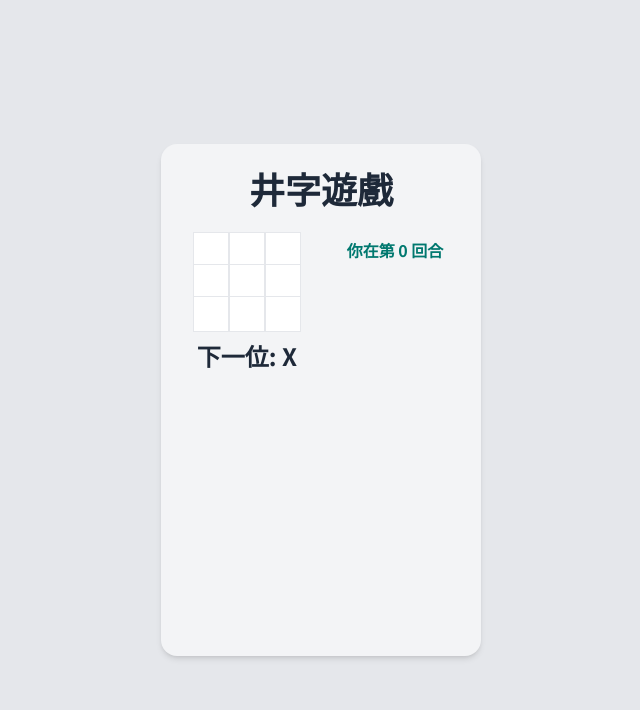
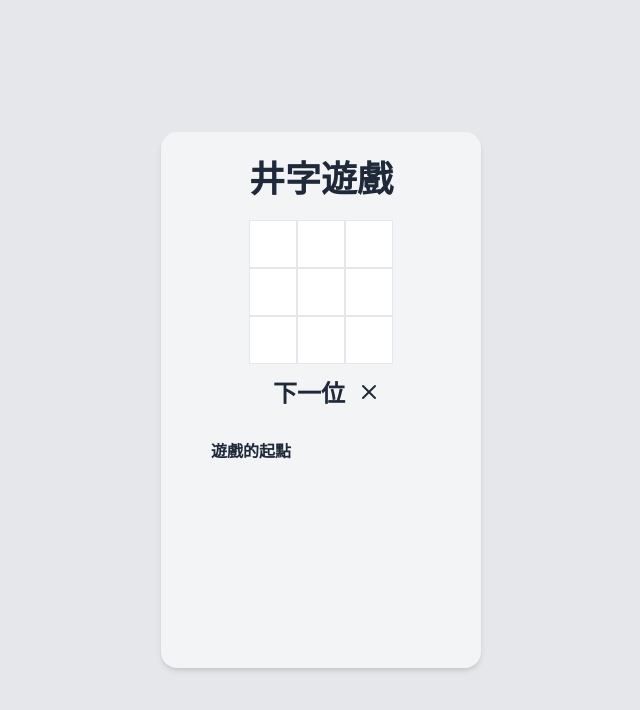
Before and after one commit to TzuHanChen/tic-tac-toe, a Next.js app: page / in a window 1280 px wide. Shown: the top 710 px of the page, without its empty margins (319-959 px from the left). Built offline with nearby package versions, Linux system fonts and the light colour scheme.

Commit message:
feat: 調整排版

```diff
--- /dev/null
+++ b/app/icons.tsx
@@ -0,0 +1,11 @@
+export function X() {
+	return (
+		<svg xmlns="http://www.w3.org/2000/svg" width="24" height="24" viewBox="0 0 24 24" fill="none" stroke="currentColor" strokeWidth="2" strokeLinecap="round" strokeLinejoin="round" className="lucide lucide-x-icon lucide-x"><path d="M18 6 6 18" /><path d="m6 6 12 12" /></svg>
+	)
+}
+
+export function CircleSmall() {
+	return (
+		<svg xmlns="http://www.w3.org/2000/svg" width="24" height="24" viewBox="0 0 24 24" fill="none" stroke="currentColor" strokeWidth="2" strokeLinecap="round" strokeLinejoin="round" className="lucide lucide-circle-small-icon lucide-circle-small"><circle cx="12" cy="12" r="6" /></svg>
+	)
+}
--- a/app/layout.tsx
+++ b/app/layout.tsx
@@ -13,6 +13,14 @@ export const notoSansTC = Noto_Sans_TC({
 export const metadata: Metadata = {
   title: "井字遊戲",
   description: "可以穿梭時空的井字遊戲",
+  icons: 'https://tic-tac-toe-tzuhanchen.vercel.app/icon.svg',
+  openGraph: {
+    title: '井字遊戲',
+    description: '可以穿梭時空的井字遊戲',
+    url: 'https://tic-tac-toe-tzuhanchen.vercel.app',
+    siteName: 'My Site',
+    images: [{ url: 'https://tic-tac-toe-tzuhanchen.vercel.app/open-graph.png' }]
+  },
 };
 
 export default function RootLayout({ children }: Readonly<{ children: React.ReactNode }>) {
--- a/app/page.tsx
+++ b/app/page.tsx
@@ -1,6 +1,7 @@
 "use client";
 
 import { useState } from "react";
+import { CircleSmall, X } from "./icons";
 
 type Square = 'O' | 'X' | null;
 type Board = Array<Square>;
@@ -30,9 +31,10 @@ function Square({ value, onSquareClick }: {
   onSquareClick: () => void,
 }) {
   return (
-    <button onClick={onSquareClick}
-      className="size-9 border border-gray-200 bg-white text-teal-700 text-2xl font-bold text-center hover:cursor-pointer active:cursor-pointer">
-      {value}
+    <button data-value={value} onClick={onSquareClick}
+      className="size-12 border border-gray-200 bg-white flex justify-center items-center data-[value=O]:text-teal-700 data-[value=X]:text-rose-800 hover:cursor-pointer active:cursor-pointer">
+      {value === 'X' && <X />}
+      {value === 'O' && <CircleSmall />}
     </button>
   );
 }
@@ -66,12 +68,10 @@ function Board({ xIsNext, squares, onPlay }: {
       );
     }
     threeRow.push(
-      <div className="-mb-1 h-9 flex items-start" key={i}>
-        {threeSquare}
-      </div>
+      <div className="flex" key={i}>{threeSquare}</div>
     );
   }
-  return <div className="w-27 mx-auto">{threeRow}</div>;
+  return <div className="size-min mx-auto">{threeRow}</div>;
 }
 
 function Status({ xIsNext, squares, currentMove }: {
@@ -82,11 +82,13 @@ function Status({ xIsNext, squares, currentMove }: {
   const winner = calculateWinner(squares);
   let status;
   if (winner) {
-    status = '獲勝者: ' + winner;
+    status = <span className="flex justify-center items-center">
+      獲勝者　{winner === 'X' ? <X /> : <CircleSmall />}</span>;
   } else if (calculateDraw(currentMove)) {
     status = '平手';
   } else {
-    status = '下一位: ' + (xIsNext ? 'X' : 'O');
+    status = <span className="flex justify-center items-center">
+      下一位　{xIsNext ? <X /> : <CircleSmall />}</span>;
   }
 
   return <h2 className="mt-3 text-2xl font-bold text-center">{status}</h2>;
@@ -102,31 +104,23 @@ function History({ history, currentMove, setCurrentMove }: {
   }
 
   const moves = history.map((squares, move) => {
-    let description;
     if (move === currentMove) {
-      description =
-        <span className="leading-9 font-bold text-teal-700">
-          你在第 {move} 回合
-        </span>;
-    } else if (move === 0) {
-      description =
-        <button onClick={() => jumpTo(move)}
-          className="rounded-2xl border-none py-1.5 px-3 bg-gray-200 hover:cursor-pointer hover:bg-teal-700 hover:text-white active:cursor-pointer active:bg-teal-700 active:text-white transition-colors duration-300">
-          前往遊戲的起點
-        </button>;
+      return (
+        <p key={move} className="leading-9 font-bold text-center">
+          {(move === 0) ? '遊戲的起點' : `第 ${move} 回合`}
+        </p>
+      )
     } else {
-      description =
-        <button onClick={() => jumpTo(move)}
-          className="rounded-2xl border-none py-1.5 px-3 bg-gray-200 hover:cursor-pointer hover:bg-teal-700 hover:text-white active:cursor-pointer active:bg-teal-700 active:text-white transition-colors duration-300">
-          前往第 {move} 回合
-        </button>;
+      return (
+        <button key={move} onClick={() => jumpTo(move)}
+          className="rounded-2xl border-none py-1.5 px-3 bg-gray-200 hover:cursor-pointer hover:bg-gray-600 hover:text-white active:cursor-pointer active:bg-gray-600 active:text-white transition-colors duration-300">
+          {(move === 0) ? '遊戲的起點' : `第 ${move} 回合`}
+        </button>
+      )
     }
-    return (
-      <li className="h-10 list-none text-center" key={move}>{description}</li>
-    );
   });
 
-  return <ol>{moves}</ol>;
+  return <div className="mt-6 w-full grid grid-flow-col grid-cols-2 grid-rows-5 gap-2">{moves}</div>
 }
 
 export default function Home() {
@@ -142,21 +136,15 @@ export default function Home() {
   }
 
   return (
-    <div className="shadow-md rounded-2xl min-w-80 min-h-128 bg-gray-100 py-6 px-3 text-gray-800">
+    <div className="shadow-md rounded-2xl min-w-80 bg-gray-100 p-6 text-gray-800">
       <h1 className="mb-6 text-4xl font-bold text-center">井字遊戲</h1>
-      <div className="flex justify-between">
-        <div className="w-1/2">
       <Board xIsNext={xIsNext}
         squares={currentSquares}
         onPlay={handlePlay} />
       <Status xIsNext={xIsNext}
         squares={currentSquares}
         currentMove={currentMove} />
-        </div>
-        <div className="w-1/2">
       <History history={history} currentMove={currentMove} setCurrentMove={setCurrentMove} />
-        </div>
-      </div>
     </div>
   );
 }
--- a/package.json
+++ b/package.json
@@ -11,7 +11,7 @@
   "dependencies": {
     "react": "19.1.0",
     "react-dom": "19.1.0",
-    "next": "15.4.6"
+    "next": "15.5.2"
   },
   "devDependencies": {
     "typescript": "^5",
```
Also changed, not shown: 1 other file (tests, documents, lock files or other folders). Lines whose indentation alone changed are shown as unchanged.
